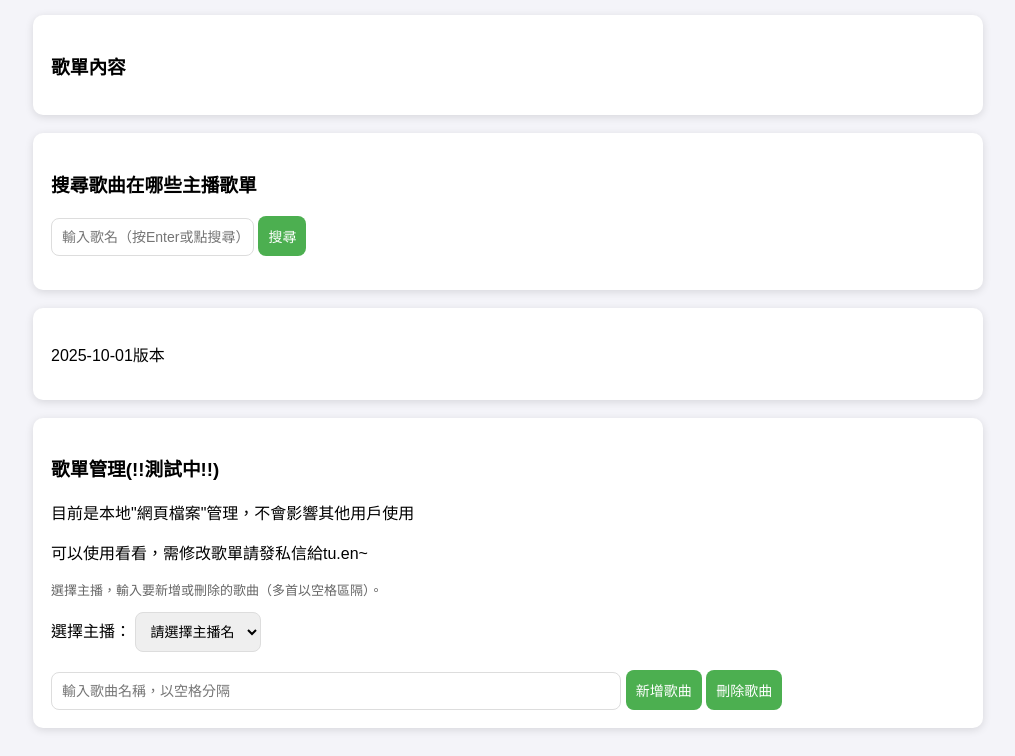
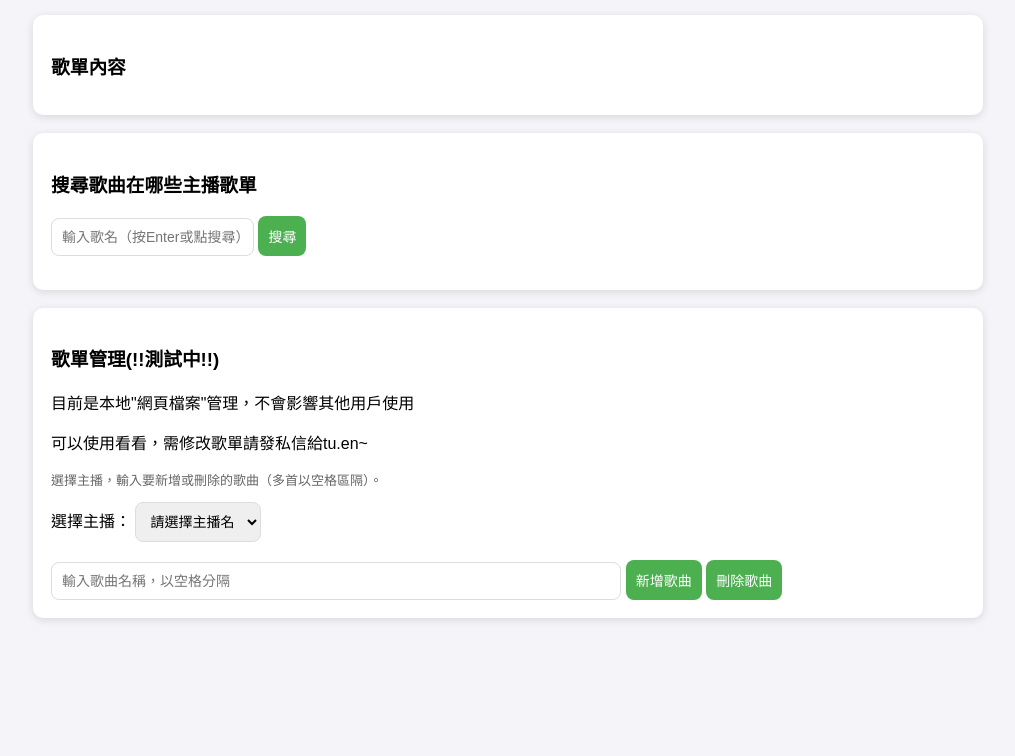
Before and after one commit to Tun5765/Random-Songlis, a plain HTML site: page randomsonglis.html in a window 1280 px wide. Shown: the part 160-916 px from the top of the page, without its empty margins (132-1147 px from the left). After the commit the page ends 806 px from the top, so only its background shows below. Drawn offline with Linux system fonts and the light colour scheme.

Commit message:
Update randomsonglis.html

```diff
--- a/randomsonglis.html
+++ b/randomsonglis.html
@@ -44,9 +44,7 @@
       <button id="searchBtn">搜尋</button>
       <ul id="searchResults"></ul>
     </div>
-    <div class="box">
-     <p>2025-10-01版本</p>
-    </div>
+
     <div class="box" >
   <h3>歌單管理(!!測試中!!)</h3>
   <p>目前是本地"網頁檔案"管理，不會影響其他用戶使用</p>
```
